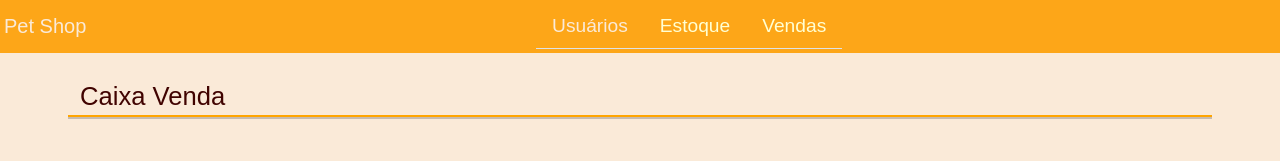
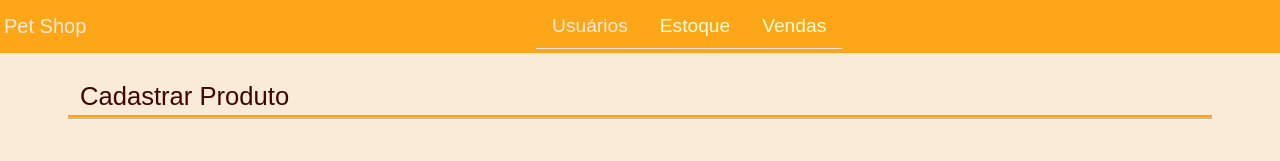
Before and after one commit to MariaFranciscaSoares/front-projeto-pet-shop, an Angular app: page / in a window 1280 px wide. Shown: the top 161 px of the page. Built offline with nearby package versions, Linux system fonts and the light colour scheme.

Commit message:
criando component cadastro produto

```diff
--- a/src/app/app.module.ts
+++ b/src/app/app.module.ts
@@ -8,6 +8,7 @@ import { EfetuarVendaComponent } from './efetuar-venda/efetuar-venda.component';
 import { FormsModule } from '@angular/forms';
 import { ListaUsuarioComponent } from './lista-usuario/lista-usuario.component';
 import { IconComponent } from './icon/icon.component';
+import { CadastrarProdutoComponent } from './cadastrar-produto/cadastrar-produto.component';
 
 @NgModule({
   declarations: [
@@ -16,7 +17,8 @@ import { IconComponent } from './icon/icon.component';
     CadastroUsuarioComponent,
     EfetuarVendaComponent,
     ListaUsuarioComponent,
-    IconComponent
+    IconComponent,
+    CadastrarProdutoComponent
   ],
   imports: [
     BrowserModule,
--- /dev/null
+++ b/src/app/cadastrar-produto/cadastrar-produto.component.html
@@ -0,0 +1 @@
+<p>cadastrar-produto works!</p>
--- /dev/null
+++ b/src/app/cadastrar-produto/cadastrar-produto.component.ts
@@ -0,0 +1,15 @@
+import { Component, OnInit } from '@angular/core';
+
+@Component({
+  selector: 'app-cadastrar-produto',
+  templateUrl: './cadastrar-produto.component.html',
+  styleUrls: ['./cadastrar-produto.component.css']
+})
+export class CadastrarProdutoComponent implements OnInit {
+
+  constructor() { }
+
+  ngOnInit(): void {
+  }
+
+}
--- a/src/app/efetuar-venda/efetuar-venda.component.html
+++ b/src/app/efetuar-venda/efetuar-venda.component.html
@@ -1,4 +1,4 @@
-<app-menu [pageTitle]="'Caixa Venda'">
+<app-menu [pageTitle]="'Cadastrar Produto'">
     <div class="row">
         <div class="col-sm-4">
             <form (submit)="adicionarVenda()">
```
Also changed, not shown: src/app/cadastrar-produto/cadastrar-produto.component.css (added).
